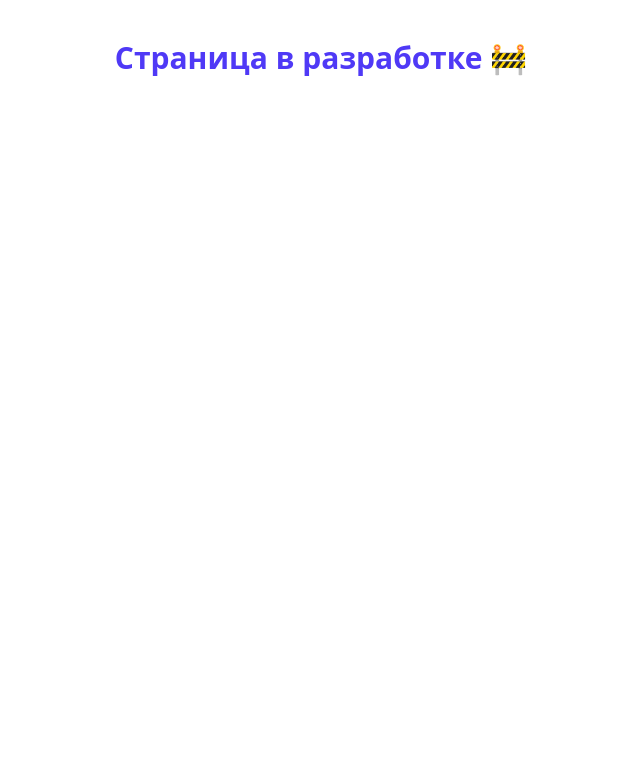
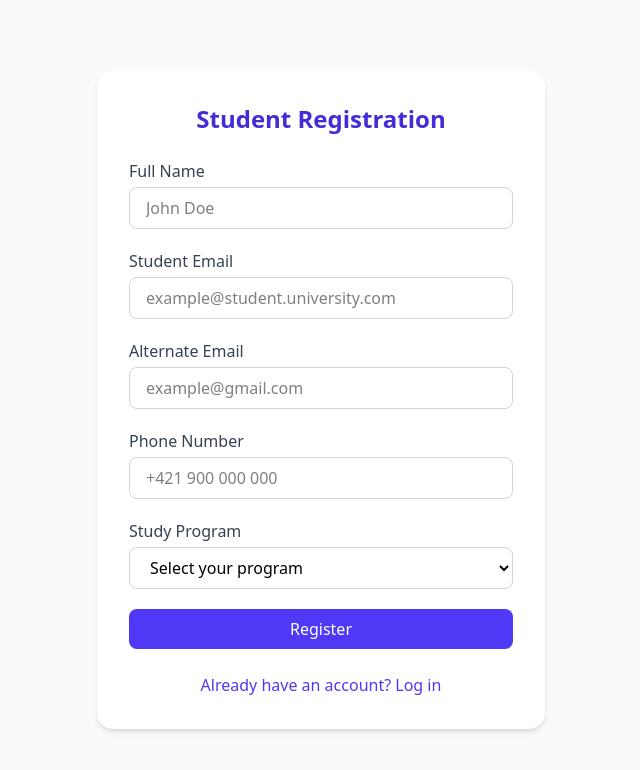
Before and after one commit to Edodian/System-Evidencie-Odbornej-Praxe, a Vue app in the folder Frontend/: page /register/student in a window 1280 px wide. Shown: the top 770 px of the page, without its empty margins (319-959 px from the left). Built offline with nearby package versions, Linux system fonts and the light colour scheme; the HTML template or start-up script is replaced by a standard one.

Commit message:
feature: Implemented student registration form with basic validation and submit logic

```diff
--- a/Frontend/src/views/RegisterStudent.vue
+++ b/Frontend/src/views/RegisterStudent.vue
@@ -1,5 +1,122 @@
 <template>
-  <div class="p-10 text-center">
-    <h1 class="text-3xl font-bold text-indigo-600">Страница в разработке 🚧</h1>
+  <div class="min-h-screen flex items-center justify-center bg-gray-50 py-12 px-6">
+    <div class="max-w-md w-full bg-white rounded-2xl shadow-md p-8">
+      <h1 class="text-2xl font-bold text-indigo-700 mb-6 text-center">
+        Student Registration
+      </h1>
+
+      <form @submit.prevent="handleSubmit" class="space-y-5">
+        <!-- Name -->
+        <div>
+          <label class="block text-gray-700 font-medium mb-1">Full Name</label>
+          <input
+            v-model="form.name"
+            type="text"
+            placeholder="John Doe"
+            class="w-full border border-gray-300 rounded-lg px-4 py-2 focus:ring-2 focus:ring-indigo-500 focus:outline-none"
+            required
+          />
+        </div>
+
+        <!-- Student Email -->
+        <div>
+          <label class="block text-gray-700 font-medium mb-1">Student Email</label>
+          <input
+            v-model="form.studentEmail"
+            type="email"
+            placeholder="example@student.university.com"
+            class="w-full border border-gray-300 rounded-lg px-4 py-2 focus:ring-2 focus:ring-indigo-500 focus:outline-none"
+            required
+          />
+        </div>
+
+        <!-- Alternate Email -->
+        <div>
+          <label class="block text-gray-700 font-medium mb-1">Alternate Email</label>
+          <input
+            v-model="form.altEmail"
+            type="email"
+            placeholder="example@gmail.com"
+            class="w-full border border-gray-300 rounded-lg px-4 py-2 focus:ring-2 focus:ring-indigo-500 focus:outline-none"
+          />
+        </div>
+
+        <!-- Phone -->
+        <div>
+          <label class="block text-gray-700 font-medium mb-1">Phone Number</label>
+          <input
+            v-model="form.phone"
+            type="tel"
+            placeholder="+421 900 000 000"
+            class="w-full border border-gray-300 rounded-lg px-4 py-2 focus:ring-2 focus:ring-indigo-500 focus:outline-none"
+          />
+        </div>
+
+        <!-- Program -->
+        <div>
+          <label class="block text-gray-700 font-medium mb-1">Study Program</label>
+          <select
+            v-model="form.program"
+            class="w-full border border-gray-300 rounded-lg px-4 py-2 focus:ring-2 focus:ring-indigo-500 focus:outline-none"
+            required
+          >
+            <option disabled value="">Select your program</option>
+            <option>Computer Science</option>
+            <option>Information Systems</option>
+            <option>Software Engineering</option>
+            <option>Data Science</option>
+          </select>
+        </div>
+
+        <!-- Submit -->
+        <button
+          type="submit"
+          class="w-full bg-indigo-600 text-white font-medium py-2 rounded-lg hover:bg-indigo-700 transition"
+        >
+          Register
+        </button>
+      </form>
+
+      <!-- Success Message -->
+      <p
+        v-if="submitted"
+        class="text-green-600 text-center mt-4 font-medium"
+      >
+        Registration successful! Check your email for confirmation.
+      </p>
+
+      <router-link
+        to="/login"
+        class="block text-center text-indigo-600 hover:underline mt-6"
+      >
+        Already have an account? Log in
+      </router-link>
+    </div>
   </div>
 </template>
+
+<script setup>
+import { ref } from 'vue'
+
+const form = ref({
+  name: '',
+  studentEmail: '',
+  altEmail: '',
+  phone: '',
+  program: '',
+})
+
+const submitted = ref(false)
+
+const handleSubmit = () => {
+  console.log('Submitted form:', form.value)
+  submitted.value = true
+
+  // В будущем: заменить на API POST /api/students/register
+  // axios.post('/api/students/register', form.value)
+}
+</script>
+
+<style scoped>
+/* пока всё на tailwind */
+</style>
```
